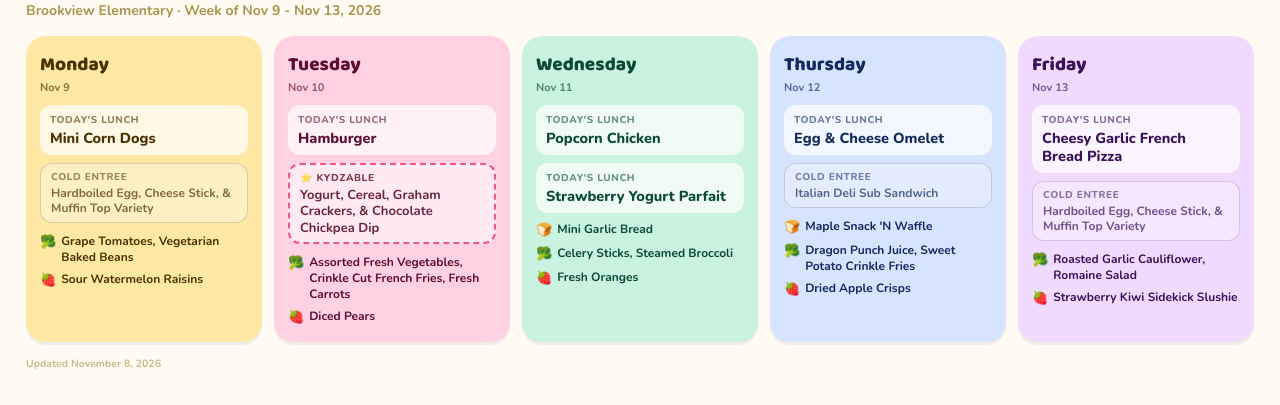
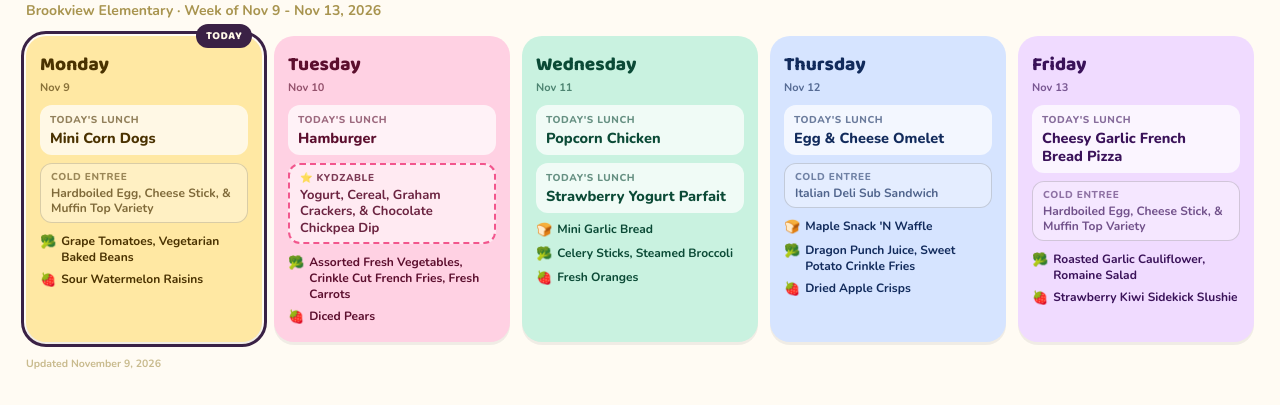
Before and after one commit to timmyb9/brookview-lunch-menu, a plain HTML site: page index.html in a window 1280 px wide. Shown: the part 73-478 px from the top of the page. Drawn offline with nearby package versions, Linux system fonts and the light colour scheme.

Commit message:
Update lunch menu

```diff
--- a/index.html
+++ b/index.html
@@ -167,8 +167,8 @@
   <div class="subtitle">Brookview Elementary &middot; Week of Nov 9 - Nov 13, 2026</div>
   <div class="week">
 
-<div class="day" style="background:#FFE8A3; color:#4A3200; --accent:#F2A93B;">
-
+<div class="day today" style="background:#FFE8A3; color:#4A3200; --accent:#F2A93B;">
+  <div class="today-flag">TODAY</div>
   <div class="day-name">Monday</div>
   <div class="day-date">Nov 9</div>
   <div class="entree-main"><div class="entree-label">Today's Lunch</div><div class="entree-name">Mini Corn Dogs</div></div><div class="cold-entree"><div class="entree-label">Cold Entree</div><div class="entree-name">Hardboiled Egg, Cheese Stick, & Muffin Top Variety</div></div><div class="side-row"><span class="side-icon">🥦</span><span>Grape Tomatoes, Vegetarian Baked Beans</span></div><div class="side-row"><span class="side-icon">🍓</span><span>Sour Watermelon Raisins</span></div>
@@ -203,7 +203,7 @@
 </div>
 
   </div>
-  <div class="footer">Updated November 8, 2026</div>
+  <div class="footer">Updated November 9, 2026</div>
 </div>
 </body>
 </html>
```
